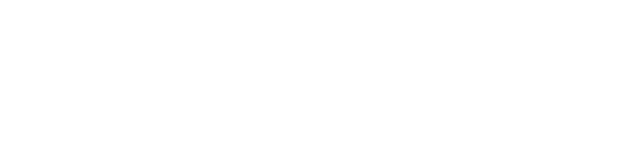
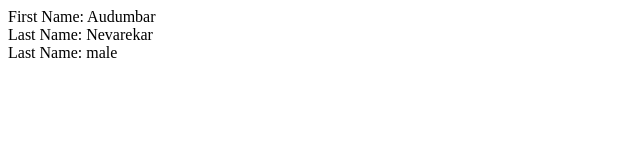
Before and after one commit to audurn/angularjs-tut, a plain HTML site: page index.html in a window 1280 px wide. Shown: the whole page, without its empty margins (0-640 px from the left). Drawn offline with nearby package versions, Linux system fonts and the light colour scheme.

Commit message:
updated index.html

```diff
--- a/index.html
+++ b/index.html
@@ -6,7 +6,9 @@
 	</head>
 	<body >
 		<div ng-controller = "myController">
-			{{ message }}
+			<div>First Name: {{ employee.firstName }}</div>
+			<div>Last Name: {{ employee.lastName }}</div>
+			<div>Last Name: {{ employee.gender }}</div>
 		</div>
 
 	</body>
```
